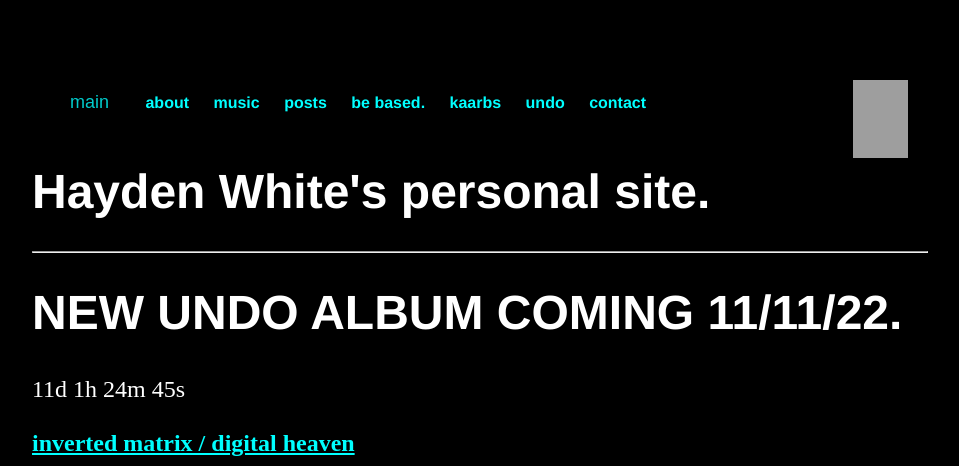
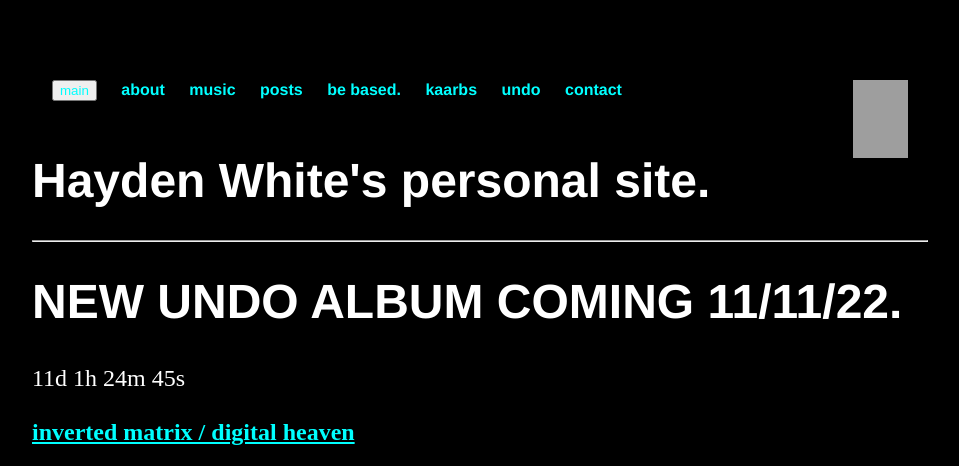
Before and after one commit to whiteVHS/whiteVHS.github.io, a Jekyll site: the page built from index.html, in a window 1280 px wide. Shown: the top 466 px of the page, without its empty margins (160-1119 px from the left). Built offline with Jekyll 4.4.1, drawn with Linux system fonts in a browser that asks for light colours; grey boxes are pictures that could not be loaded.

Commit message:
Update main.css

```diff
--- a/css/main.css
+++ b/css/main.css
@@ -67,29 +67,6 @@
   height: 30px;
 }
 
-.button {
-  background-color: #000000;
-  border: none;
-  color: aqua;
-  padding: 8px 16px;
-  text-align: left;
-  font-size: 18px;
-  margin: 4px 2px;
-  opacity: 0.8;
-  transition: 0.3s;
-  display: inline-block;
-  width: 65px;
-  height: 18px;
-  text-decoration: none;
-  cursor: pointer;
-}
-
-.button:hover {
-  opacity: 1;
-  border-radius: 25px;
-  border: 2px solid #FF69B4;
-}
-
 .row {
   display: flex;
   flex-wrap: wrap;
```
